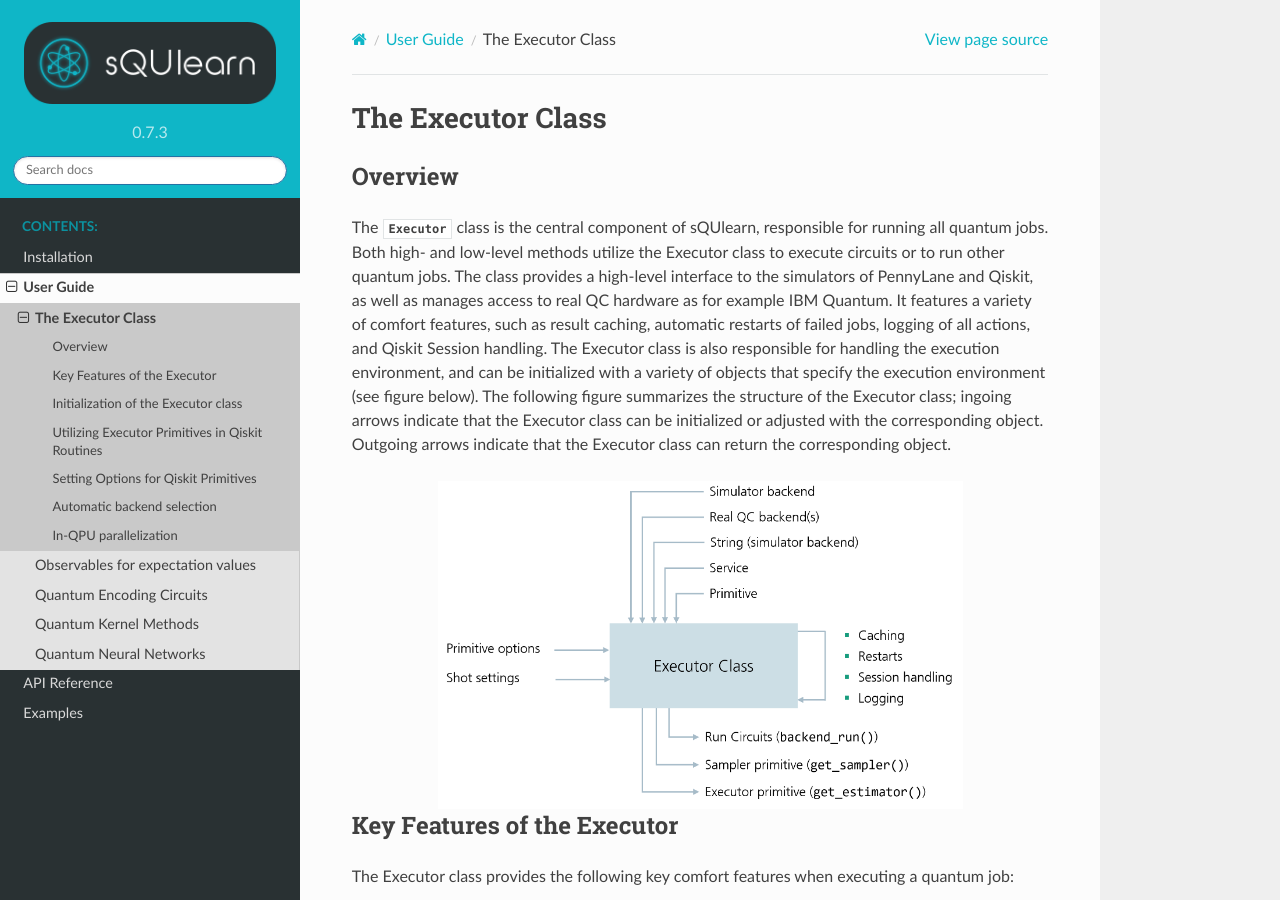
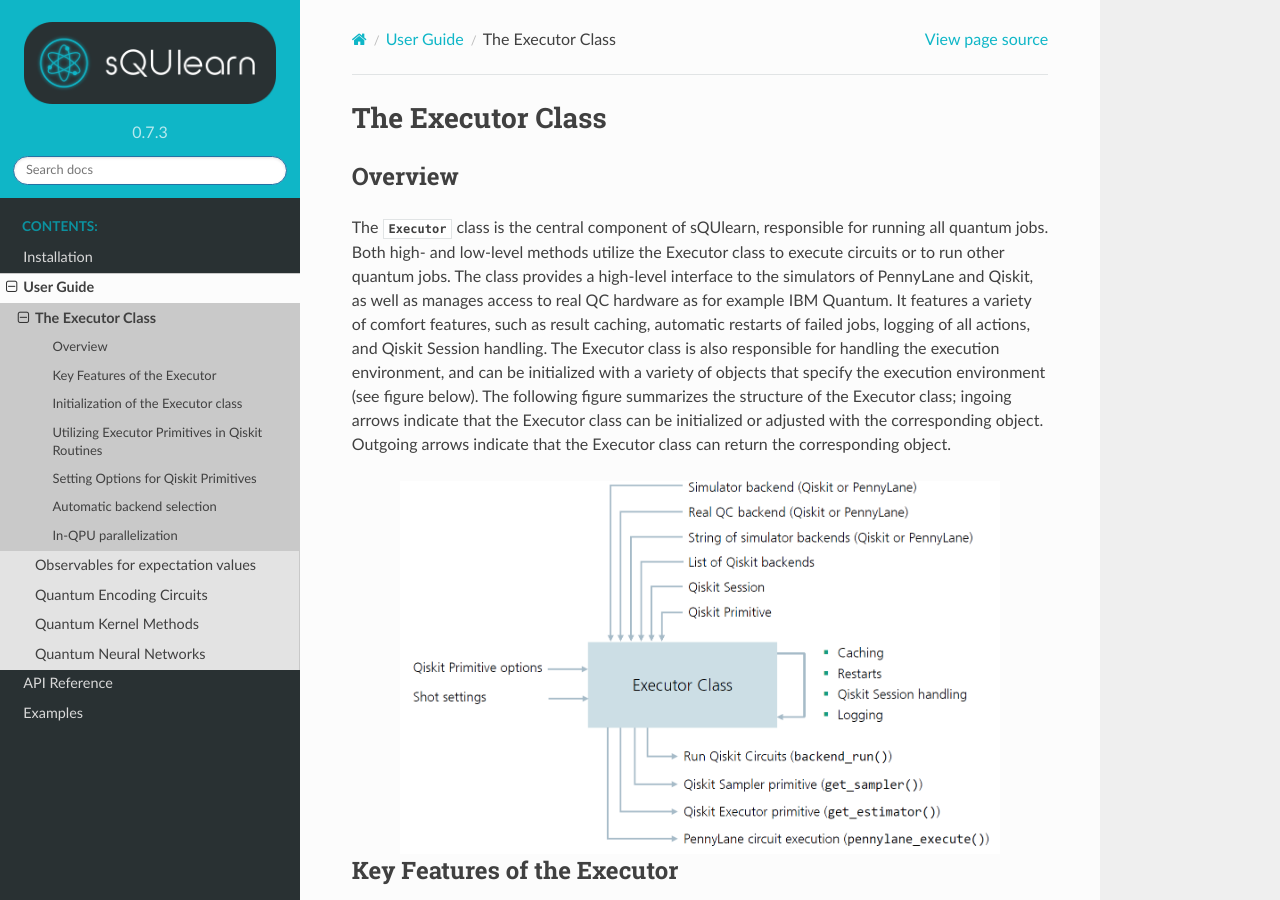
Before and after one commit to sQUlearn/squlearn, a Sphinx documentation site: the page built from docs/user_guide/executor.rst, in a window 1280 px wide and 900 px high. Built offline with Sphinx 7.4.7 and the Read the Docs theme 2.0.0, drawn with Linux system fonts in a browser that asks for light colours; pages that are not in the unit, such as notebooks, are missing from menus.

Commit message:
update executor graphic

```diff
--- a/docs/user_guide/executor.rst
+++ b/docs/user_guide/executor.rst
@@ -24,7 +24,7 @@ that the Executor class can be initialized or adjusted with the corresponding ob
 Outgoing arrows indicate that the Executor class can return the corresponding object.
 
 .. image:: ../_static/util/executor.png
-    :width: 525
+    :width: 600
     :align: center
 
 Key Features of the Executor
```
Also changed, not shown: docs/_static/util/executor.png.
